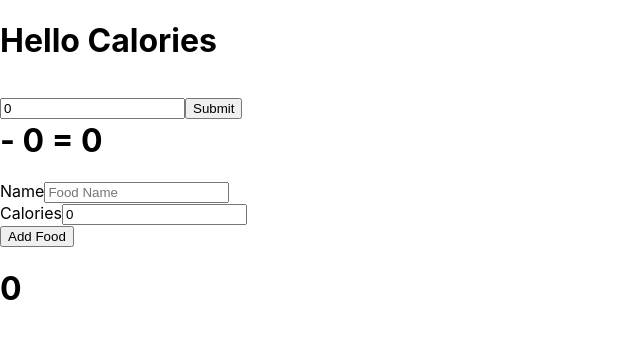
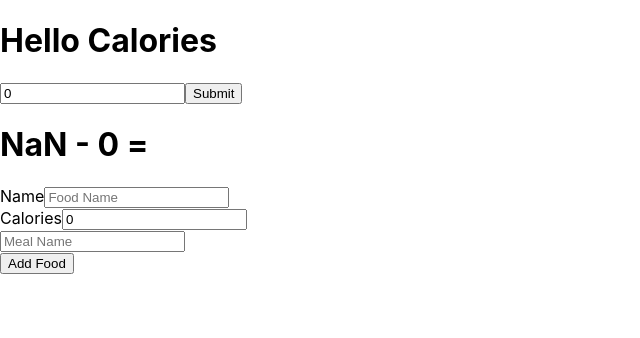
Before and after one commit to Tasjr2401/Calorie-Calculator, a React (Create React App) app: page /calories in a window 1280 px wide. Shown: the top 338 px of the page, without its empty margins (0-640 px from the left). Built offline with nearby package versions, Linux system fonts and the light colour scheme.

Commit message:
Home modified

```diff
--- a/src/Components/Home.js
+++ b/src/Components/Home.js
@@ -4,15 +4,14 @@ import { handleNumber } from "./UsefulFunctions";
 const CalorieTracker = () => {
     const [calorieGoal, setCalorieGoal] = useState(parseInt(localStorage.getItem('CalorieGoal')));
     const [currentCalories, setCurrentCalories] = useState(0);
-    const [caloriesLeft, setCaloriesLeft] = useState(0);
     const [calorieInput, setCalorieInput] = useState(0);
     const [foodName, setFoodName] = useState('');
+    const [mealName, setMealName] = useState('');
     var foodArray = JSON.parse(localStorage.getItem('FoodList'));
     if(!foodArray) {
         foodArray = [];
     }
     const [foodList, setFoodList] = useState(foodArray);
-    // const [foodListRender, setFoodListRender] = useState([]);
     const [tempCalorieInput, setTempCalorieInput] = useState(0);
     const [resetCalorie, setResetCalorie] = useState();
 
@@ -23,16 +22,7 @@ const CalorieTracker = () => {
         setFoodList(newFoodList);
     }
 
-
-    // function handleNumber(num) {
-    //     var tempVar = parseInt(num);
-    //     if(Number.isNaN(tempVar)) {
-    //         return 0;
-    //     }
-    //     return tempVar;
-    // }
-
-    function AddCalories() {
+    function AddCalories(mealName) {
         if(Number.isNaN(calorieInput) || foodName.length === 0) {
             alert('Input is empty');
             return;
@@ -40,7 +30,8 @@ const CalorieTracker = () => {
 
         var newFood = {
             FoodName: foodName,
-            FoodCalories: calorieInput
+            FoodCalories: calorieInput,
+            MealName: mealName
         };
 
         setFoodList([...foodList, newFood]);
@@ -70,53 +61,76 @@ const CalorieTracker = () => {
     }, [foodList.length])
 
     //Set Calorie Goal Value on first render
-    const inputGoalRender = (
+    // const inputGoalRender = (
+    //     <div>
+    //         <input type='number' value={tempCalorieInput} onChange={({target}) => {
+    //             var inputValue = handleNumber(target.value);
+    //             setTempCalorieInput(inputValue);
+    //         }} />
+    //         <input type='button' value='Submit' onClick={() => {
+    //             localStorage.setItem('CalorieGoal', tempCalorieInput);
+    //             setCalorieGoal(tempCalorieInput);
+    //             setTempCalorieInput(0);
+    //             setResetCalorie(resetButton);
+    //         }} />
+    //     </div>
+    // );
+
+    // const resetButton = (
+    //     <button onClick={() => {
+    //         setCalorieGoal(null);
+    //         localStorage.removeItem('CalorieGoal');
+    //         setResetCalorie();
+    //     }} >Change Calorie Goal</button>
+    // );
+
+
+    const calorieGoalChangeDisplay = useMemo(() => {
+        if(!calorieGoal || calorieGoal === 0) {
+            return (
             <div>
                 <input type='number' value={tempCalorieInput} onChange={({target}) => {
                     var inputValue = handleNumber(target.value);
                     setTempCalorieInput(inputValue);
                 }} />
                 <input type='button' value='Submit' onClick={() => {
-                localStorage.setItem('CalorieGoal', tempCalorieInput);
-                setCalorieGoal(tempCalorieInput);
+                    var input = handleNumber(tempCalorieInput);
+                    if(Number.isNaN(input)) {
+                        return;
+                    }
+                    localStorage.setItem('CalorieGoal', input);
+                    setCalorieGoal(input);
                     setTempCalorieInput(0);
-                setResetCalorie(resetButton);
                 }} />
-        </div>
-    );
+            </div>)
+        }
 
-    const resetButton = (
+        return (
             <button onClick={() => {
             setCalorieGoal(null);
             localStorage.removeItem('CalorieGoal');
-            setResetCalorie();
             }} >Change Calorie Goal</button>
-    );
+        )
+    }, [calorieGoal]);
 
-    useEffect(() => {
-        if(Number.isNaN(parseInt(calorieGoal)) === false) {
-            setResetCalorie(resetButton);
-        }
-    },[calorieGoal]);
+    // useEffect(() => {
+    //     if(Number.isNaN(parseInt(calorieGoal)) === false) {
+    //         setResetCalorie(resetButton);
+    //     }
+    // },[calorieGoal]);
 
-    useEffect(() => {
-        if(calorieGoal === undefined || Number.isNaN(parseInt(calorieGoal))) {
-            setCalorieGoal(inputGoalRender);
-        }
-    }, [tempCalorieInput, resetCalorie]);
+    // useEffect(() => {
+    //     if(calorieGoal === undefined || Number.isNaN(parseInt(calorieGoal))) {
+    //         setCalorieGoal(inputGoalRender);
+    //     }
+    // }, [tempCalorieInput, resetCalorie]);
 
     //Calculate Calores left when two inputs change
-    useEffect(() => {
+    const caloriesLeft = useMemo(() => {
         if(Number.isNaN(calorieGoal-currentCalories))
-            return;
-        setCaloriesLeft(calorieGoal-currentCalories);
+            return; 0
+        return (calorieGoal-currentCalories);
     }, [calorieGoal, currentCalories]);
-
-    //render the food list under the food input hen foodList Changes
-
-    const foodListLength = useMemo(() => {
-        return (<h1>{foodList.length}</h1>);
-    }, [foodList.length]);
 
     const foodRender = useMemo(() => (
         foodList.map(e =>
@@ -132,7 +146,7 @@ const CalorieTracker = () => {
     return (
         <div>
             <h1>Hello Calories</h1>
-            {resetCalorie}
+            {calorieGoalChangeDisplay}
             <h1 id="calorie-display">{calorieGoal} - {currentCalories} = {caloriesLeft}</h1>
             <div>
                 <label>Name</label>
@@ -144,12 +158,15 @@ const CalorieTracker = () => {
                     setCalorieInput(inputValue);
                 }} />
                 <br />
+                <input type='text'value={mealName} placeholder='Meal Name' onChange={({target}) => {
+                    setMealName(target.value);
+                }} />
+                <br />
                 <input type='button' value='Add Food' onClick={AddCalories} />
             </div>
             <ol>
                 {foodRender}
             </ol>
-            {foodListLength}
         </div>
     );
 }
```
Lines whose indentation alone changed are shown as unchanged.
